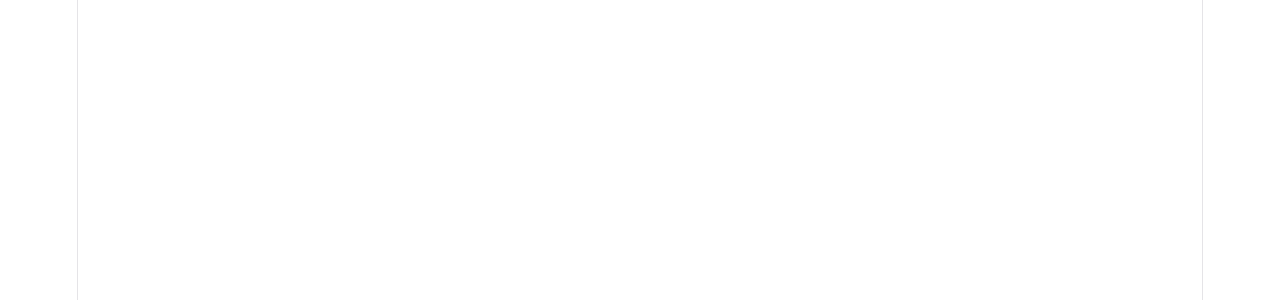
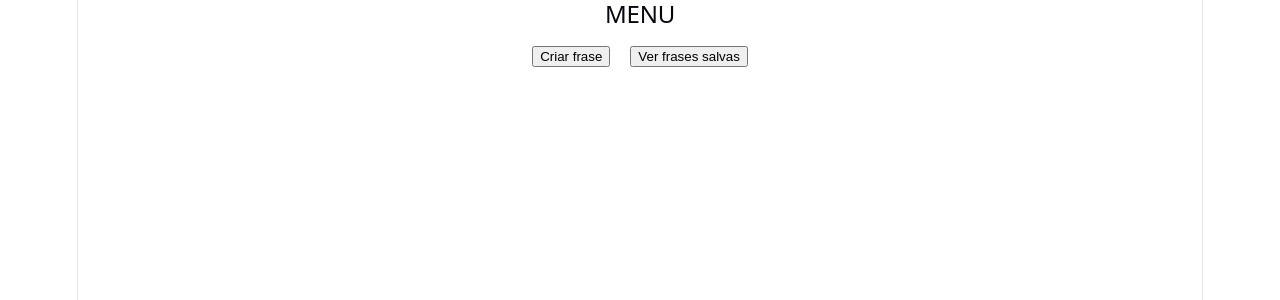
Before and after one commit to afbeah/loquor-sign, a React (Vite) app in the folder frontend/: page /menu in a window 1280 px wide. Before the commit this address had no page. Shown: the top 300 px of the page. Built offline with nearby package versions, Linux system fonts and the light colour scheme.

Commit message:
Feat: Criação da página Menu

```diff
--- a/frontend/src/App.tsx
+++ b/frontend/src/App.tsx
@@ -1,5 +1,6 @@
 import { Login } from "./pages/Login";
 import { Symbols } from "./pages/Symbols";
+import { Menu } from "./pages/Menu";
 import { BrowserRouter, Routes, Route } from "react-router-dom";
 
 function App() {
@@ -7,6 +8,7 @@
     <BrowserRouter>
       <Routes>
         <Route path="/" element={<Login />} />
+        <Route path="/menu" element={<Menu />} />
         <Route path="/symbols" element={<Symbols />} />
       </Routes>
     </BrowserRouter>
--- a/frontend/src/pages/Login.tsx
+++ b/frontend/src/pages/Login.tsx
@@ -17,6 +17,7 @@
 
     setToken(data.token);
     navigate("/symbols");
+    navigate("/menu");
   };
 
   return (
--- /dev/null
+++ b/frontend/src/pages/Menu.tsx
@@ -0,0 +1,15 @@
+import { useNavigate  } from "react-router-dom";
+
+export function Menu() {
+  const navigate = useNavigate();
+
+  return (
+    <div style={{ textAlign: "center" }}>
+      <h2>MENU</h2>
+
+      <button onClick={() => navigate("/symbols")} style={{ margin: 10 }}>Criar frase</button>
+
+      <button onClick={() => navigate("/phrases")} style={{ margin: 10}}>Ver frases salvas</button>
+    </div>
+  )
+}
```
